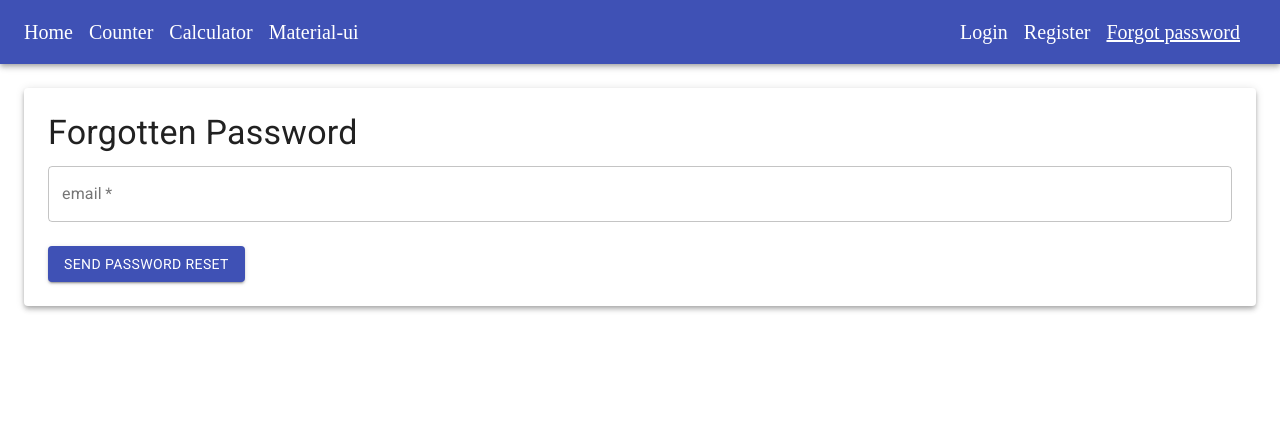
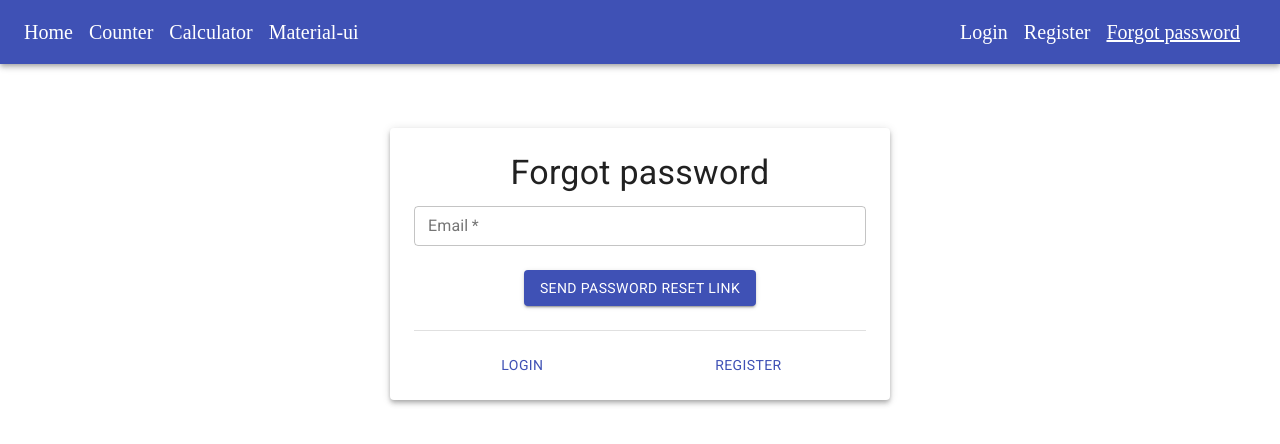
Before and after one commit to mrvanagas/react-app-1, a React (Create React App) app: page /forgotpw in a window 1280 px wide. Shown: the top 444 px of the page. Built offline with nearby package versions, Linux system fonts and the light colour scheme.

Commit message:
feat: password and auth form

```diff
--- /dev/null
+++ b/src/components/AuthForm.jsx
@@ -0,0 +1,46 @@
+import {
+    Typography,
+    Paper,
+    makeStyles,
+    Box,
+    Button,
+    Divider
+  } from '@material-ui/core';
+  import { Link } from 'react-router-dom';
+
+  const useStyles = makeStyles((theme) => ({
+    root: {
+      width: '500px',
+      margin: 'auto',
+      textAlign: 'center',
+      '& a': {
+        textDecoration: 'none',
+        color: theme.palette.primary.main
+      }
+    },
+  }));
+
+  const AuthForm = ({ title, submitText, onSubmit, links, children }) => {
+    const classes = useStyles();
+    const linkButtons = links.map(({ to, text }) => <Button color="primary"><Link to={to}>{text}</Link></Button>);
+
+    return (
+      <form className={classes.root} onSubmit={onSubmit}>
+        <Paper elevation={4}>
+          <Box p={3} pb={2}>
+            <Typography variant="h4" component="h1" gutterBottom>{title}</Typography>
+            {children}
+            <Box mt={3}>
+              <Button variant="contained" color="primary" type="submit">{submitText}</Button>
+            </Box>
+            <Box mt={3} mb={2}>
+              <Divider />
+            </Box>
+            <Box display="flex" justifyContent="space-around">{linkButtons}</Box>
+          </Box>
+        </Paper>
+      </form>
+    )
+  }
+
+  export default AuthForm
--- a/src/pages/ForgotPWPage/Form.jsx
+++ b/src/pages/ForgotPWPage/Form.jsx
@@ -1,48 +1,36 @@
-import { useState } from 'react'
-import {
-    Typography,
-    Paper,
-    makeStyles,
-    Box,
-    TextField,
-    Button
-} from '@material-ui/core';
-
-const useStyles = makeStyles((theme) => ({
-    root: {
-        width: '500px',
-        margin: 'auto',
-        textAlign: 'center'
-    }
-}));
+import { useState } from 'react';
+import TextField from '@material-ui/core/TextField';
+import AuthForm from '../../components/AuthForm';
 
 const emailRegex = /^(([^<>()[\]\\.,;:\s@"]+(\.[^<>()[\]\\.,;:\s@"]+)*)|(".+"))@((\[[0-9]{1,3}\.[0-9]{1,3}\.[0-9]{1,3}\.[0-9]{1,3}\])|(([a-zA-Z\-0-9]+\.)+[a-zA-Z]{2,}))$/;
-const isEmail = (value) => emailRegex.test(String(value).toLowerCase());
+const isEmail = (value) => emailRegex.test(value.toLowerCase());
 
 const Form = () => {
-    const classes = useStyles();
   const [email, setEmail] = useState('');
   const [emailError, setEmailError] = useState(undefined);
 
   const handleSubmit = (event) => {
     event.preventDefault();
-        if(isEmail(email)){
-            //ka daryt jei gerai
-            setEmailError(undefined)
+    if (isEmail(email)) {
+      setEmailError(undefined);
+      // ka daryt jei viskas gerai
     } else {
-            //klaidu formavimas
-            setEmailError('bad email')
+      setEmailError('Not an email');
     }
-
   }
 
   return (
-        <form classes={classes.root} onSubmit={handleSubmit}>
-            <Paper elevation={4}>
-                <Box p={3}>
-                    <Typography variant="h4" component="h1" gutterBottom>Forgotten Password</Typography>
+    <AuthForm
+      title="Forgot password"
+      submitText="Send password reset link"
+      onSubmit={handleSubmit}
+      links={[
+        { to: '/login', text: 'Login' },
+        { to: '/register', text: 'Register' },
+      ]}
+    >
       <TextField
-                        label="email"
+        label="Email"
         variant="outlined"
         value={email}
         onChange={e => setEmail(e.target.value)}
@@ -50,13 +38,9 @@ const Form = () => {
         required
         error={emailError}
         helperText={emailError ?? false}
+        size="small"
       />
-                    <Box mt={3}>
-                        <Button variant="contained" color="primary" type="submit">Send password reset</Button>
-                    </Box>
-                </Box>
-            </Paper>
-        </form>
+    </AuthForm>
   )
 }
 
--- a/src/pages/ForgotPWPage/index.jsx
+++ b/src/pages/ForgotPWPage/index.jsx
@@ -1,15 +1,16 @@
-import { Box,Container } from '@material-ui/core';
-import Form from './Form'
 
-const ForgotPW = () => {
+import { Container, Box } from '@material-ui/core';
+import Form from './Form';
+
+const ForgotPasswordPage = () => {
   return (
     <Container>
-      <Box mt={3}>
+      <Box my={8}>
         <Form />
       </Box>
 
     </Container>
   )
-}
+};
 
-export default ForgotPW;
+export default ForgotPasswordPage;
```
Lines whose indentation alone changed are shown as unchanged.
